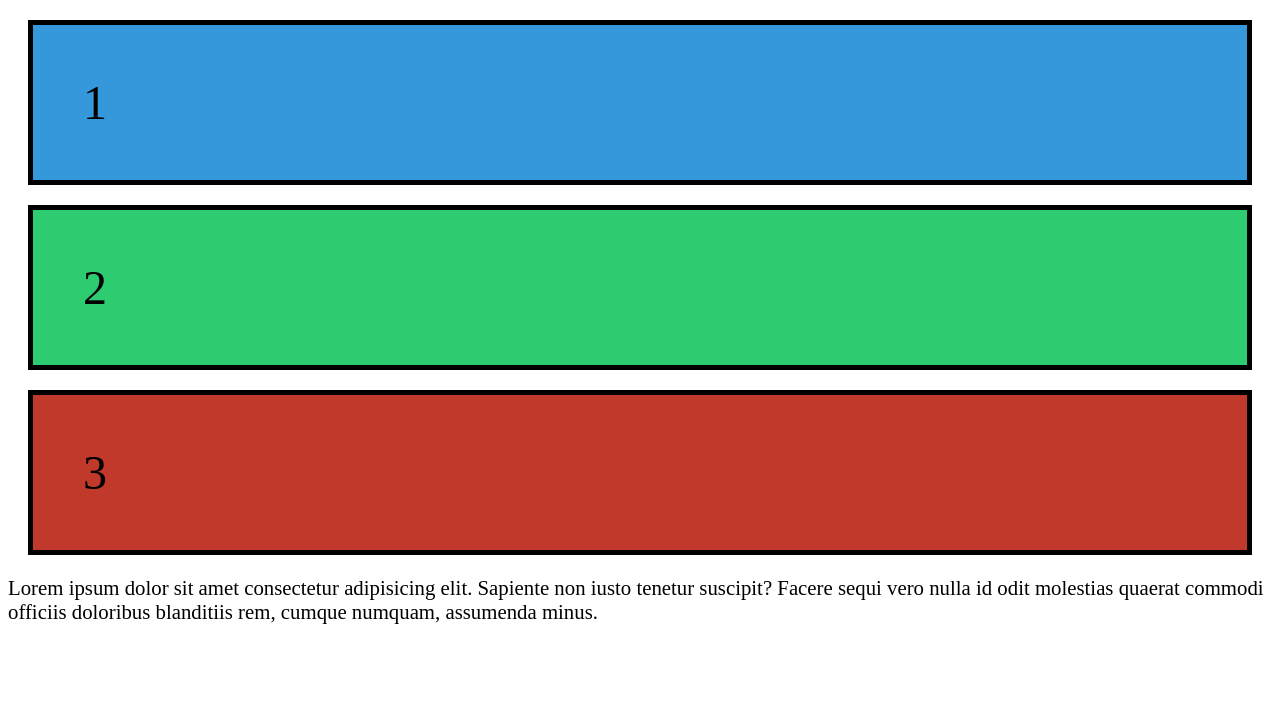
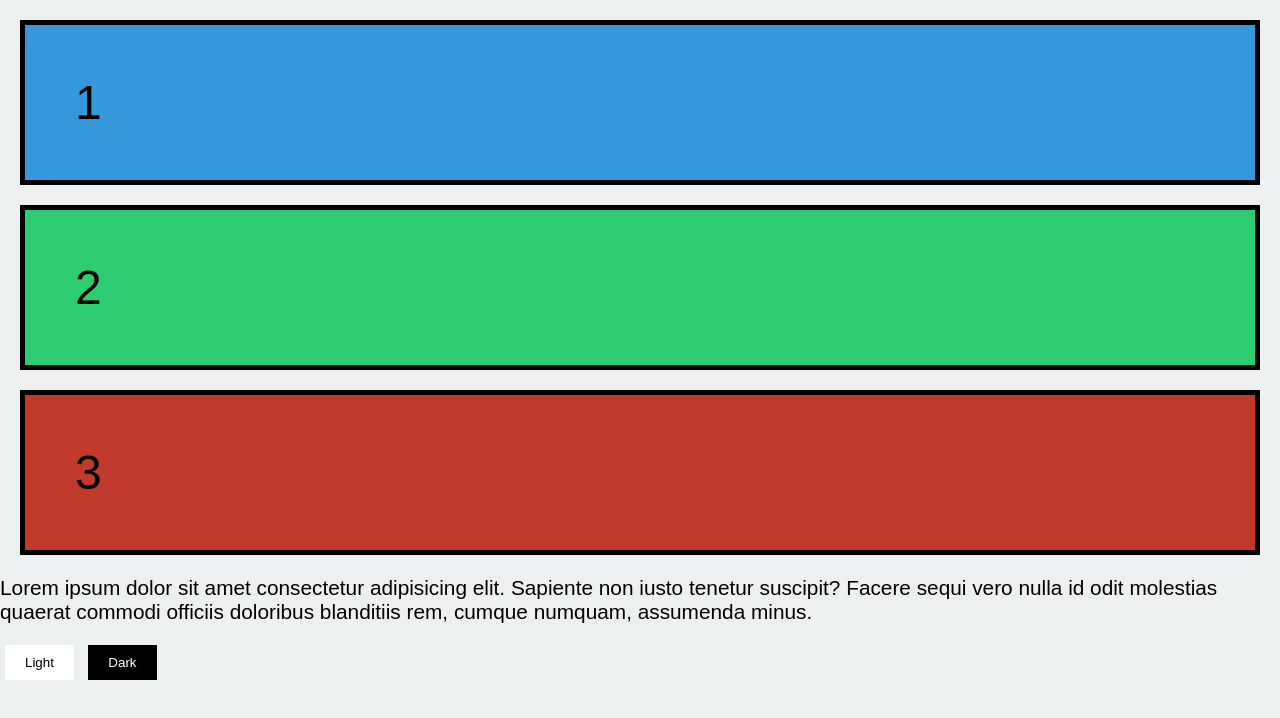
Before and after one commit to YasmimVieira/css-root, a plain HTML site: page index.html in a window 1280 px wide. Drawn offline with Linux system fonts and the light colour scheme.

Commit message:
Dark and light theme

```diff
--- a/root.css
+++ b/css/root.css
@@ -3,4 +3,6 @@
     --cor-sucesso: #2ecc71;
     --cor-perigo: #c0392b;
     --font-paragraph: 1.3em;
+    --main-color: #ecf0f1;
+    --text-color: #000000;
 }
--- /dev/null
+++ b/css/style.css
@@ -0,0 +1,48 @@
+
+body{
+    margin: 0;
+    font-family: Arial;
+    background: var(--main-color);
+    color: var(--text-color);
+}
+
+div {
+    font-size: 3em;
+    border: solid 5px black;
+    padding: 50px;
+    margin: 20px;
+}
+
+div:nth-child(1) {
+    background-color: var(--cor-padrao);
+}
+
+div:nth-child(2) {
+    background-color: var(--cor-sucesso);
+}
+
+div:nth-child(3) {
+    background-color: var(--cor-perigo);
+}
+
+p {
+    font-size: var(--font-paragraph);
+}
+
+.button {
+    border: 0;
+    display: inline-block;
+    margin: 0px 5px;
+    text-decoration: none;
+    padding: 10px 20px;
+}
+
+.button--dark{
+    background-color: #000;
+    color: #FFF;
+}
+
+.button--light{
+    background-color: #FFF;
+    color: #000;
+}
--- a/index.html
+++ b/index.html
@@ -3,8 +3,8 @@
 <head>
     <meta charset="UTF-8">
     <meta name="viewport" content="width=device-width, initial-scale=1.0">
-    <link rel="stylesheet" href="style.css">
-    <link rel="stylesheet" href="root.css">
+    <link rel="stylesheet" href="css/style.css">
+    <link rel="stylesheet" href="css/root.css">
     <title>Css root</title>
 </head>
 <body>
@@ -12,5 +12,9 @@
     <div>2</div>
     <div>3</div>
     <p>Lorem ipsum dolor sit amet consectetur adipisicing elit. Sapiente non iusto tenetur suscipit? Facere sequi vero nulla id odit molestias quaerat commodi officiis doloribus blanditiis rem, cumque numquam, assumenda minus.</p>
+    <button class="button button--light button-theme" data-theme="light">Light</button>
+    <button class="button button--dark button-theme" data-theme="dark">Dark</button>
+
+    <script src="js/script.js"></script>
 </body>
 </html>
--- /dev/null
+++ b/js/script.js
@@ -0,0 +1,21 @@
+const root = document.documentElement;
+const buttonTheme = document.querySelectorAll('.button-theme');
+
+console.log(buttonTheme);
+
+buttonTheme.forEach((button) => {
+  button.addEventListener('click', changeTheme)
+})
+
+function changeTheme(e){
+    switch(this.dataset.theme){
+        case 'dark':
+        root.style.setProperty('--main-color', '#000000a8')
+        root.style.setProperty('--text-color', '#FFF')
+        break
+        case 'light':
+        root.style.setProperty('--main-color', '#ecdcdc')
+        root.style.setProperty('--text-color', '#2d2a2a')
+        break
+    }
+}
--- a/style.css
+++ /dev/null
@@ -1,22 +0,0 @@
-div {
-    font-size: 3em;
-    border: solid 5px black;
-    padding: 50px;
-    margin: 20px;
-}
-
-div:nth-child(1) {
-    background-color: var(--cor-padrao);
-}
-
-div:nth-child(2) {
-    background-color: var(--cor-sucesso);
-}
-
-div:nth-child(3) {
-    background-color: var(--cor-perigo);
-}
-
-p {
-    font-size: var(--font-paragraph);
-}
```
